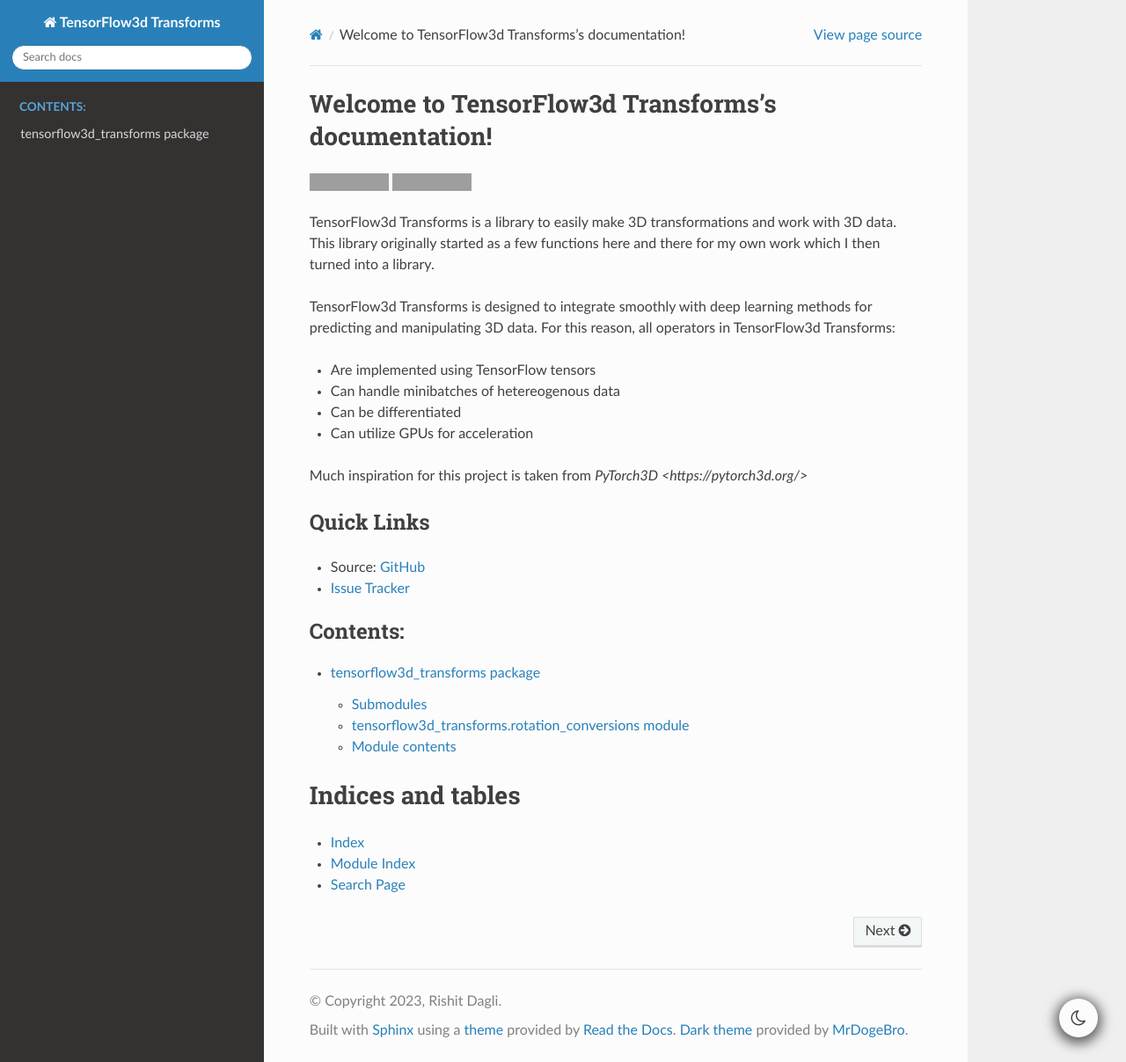
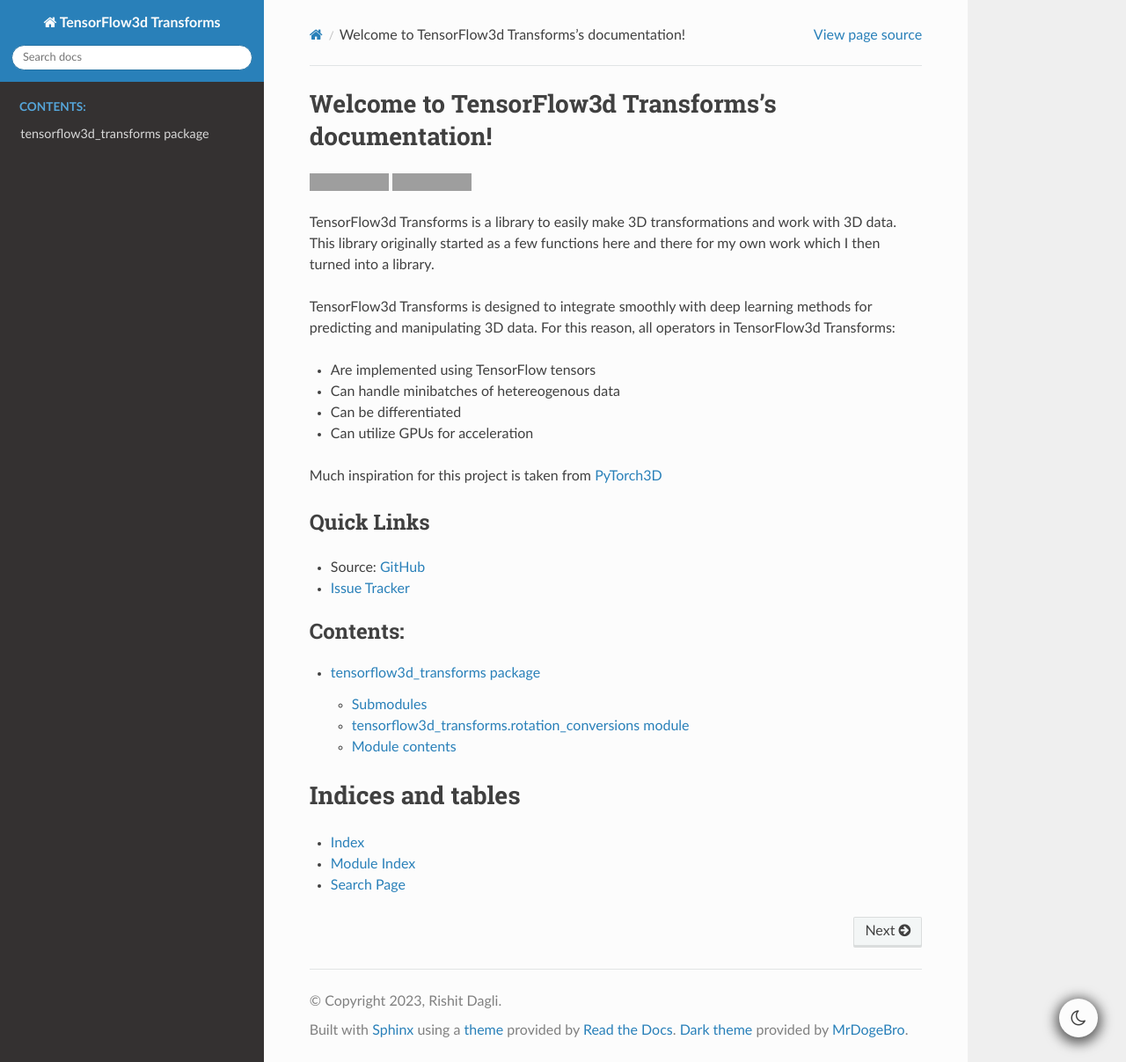
Before and after one commit to Rishit-dagli/3d-transforms, a Sphinx documentation site: the page built from docs/source/index.rst, in a window 1280 px wide and 1207 px high. Shown: the whole window at 88% size. Built offline with Sphinx 7.4.7 and the Read the Docs theme 2.0.0, drawn with Linux system fonts in a browser that asks for light colours; grey boxes are pictures that could not be loaded.

Commit message:
Fix typo

```diff
--- a/docs/source/index.rst
+++ b/docs/source/index.rst
@@ -21,7 +21,7 @@
 - Can be differentiated
 - Can utilize GPUs for acceleration
 
-Much inspiration for this project is taken from `PyTorch3D <https://pytorch3d.org/>`
+Much inspiration for this project is taken from `PyTorch3D <https://pytorch3d.org/>`_
 
 Quick Links
 ------------
```
